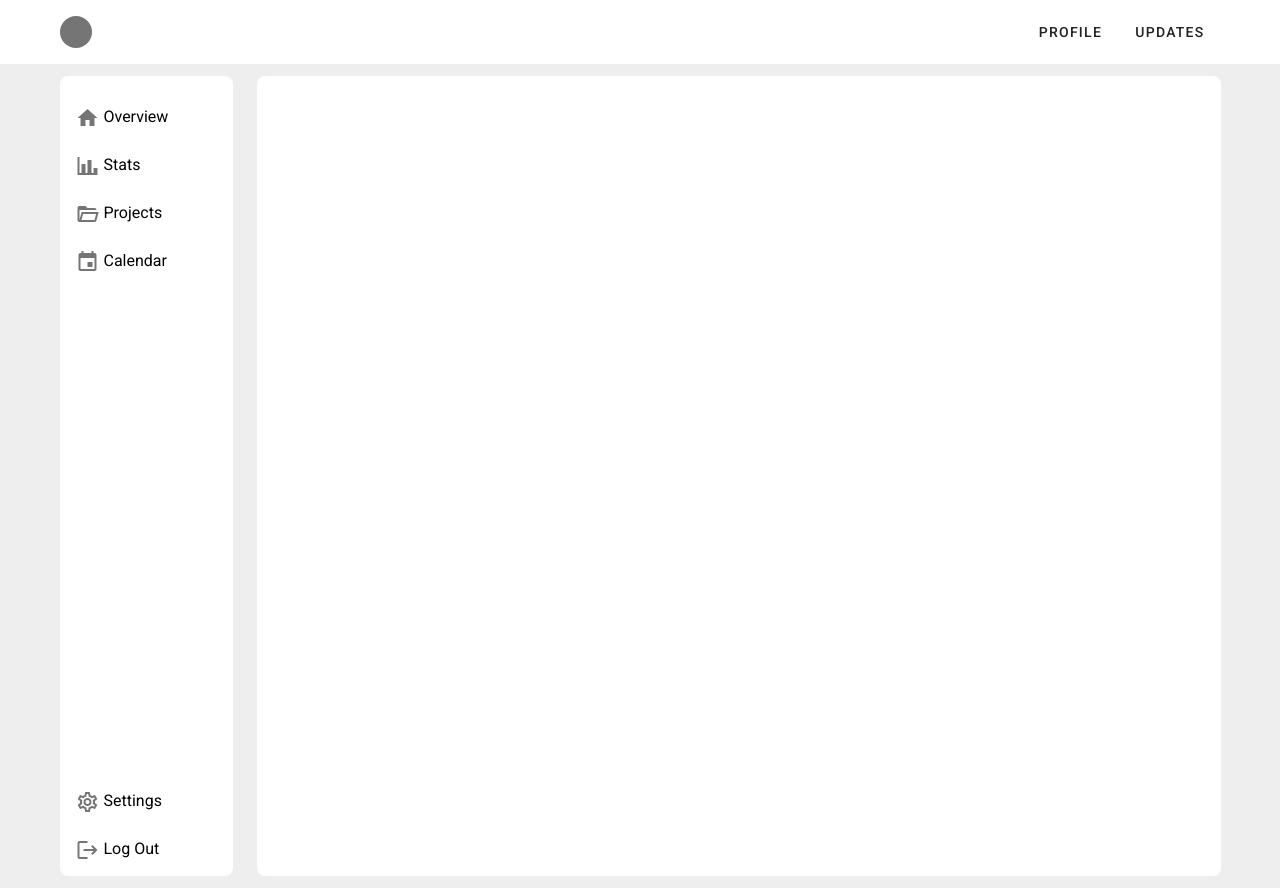
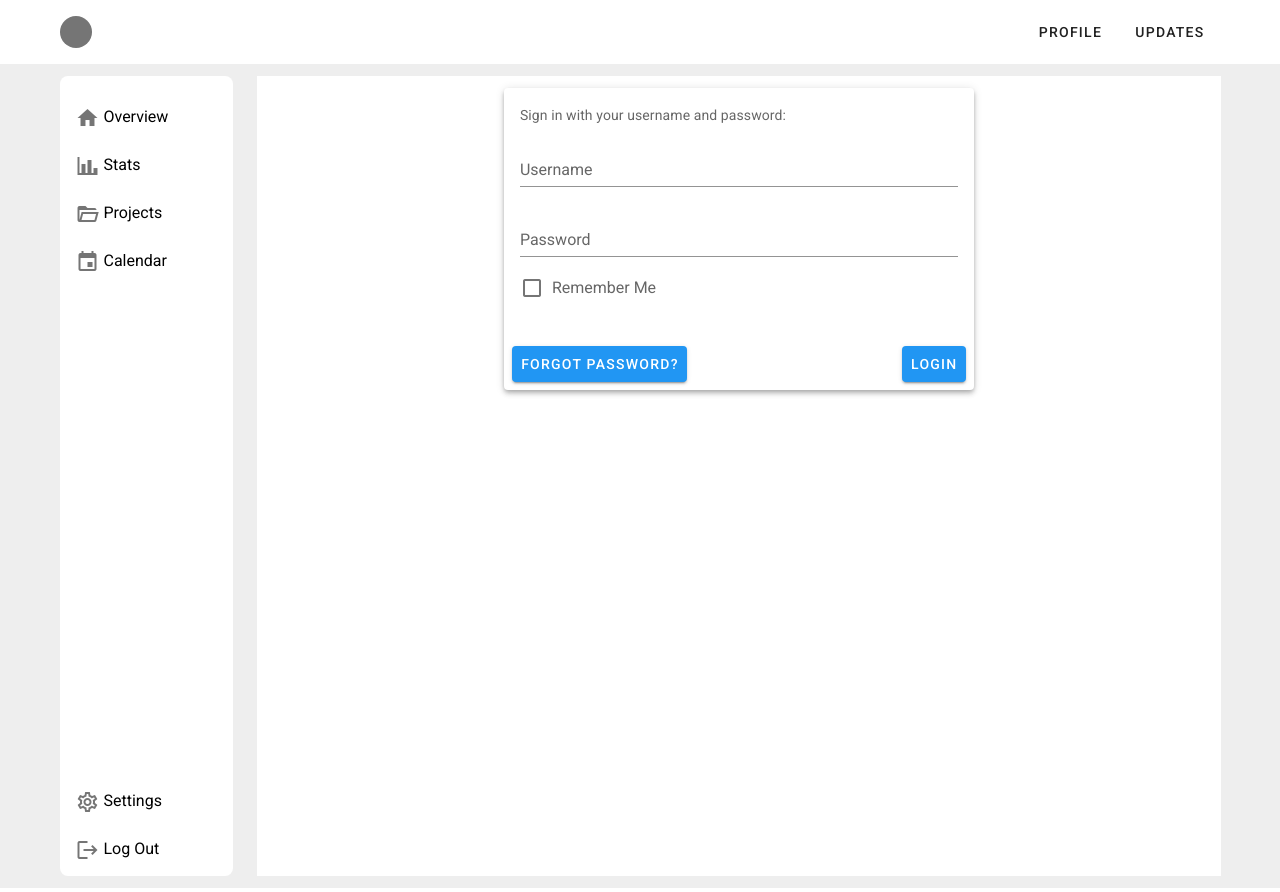
Before and after one commit to busrablt/Vue-Project, a Vue app: page /signin in a window 1280 px wide. Built offline with nearby package versions, Linux system fonts and the light colour scheme.

Commit message:
signin added

```diff
--- /dev/null
+++ b/src/components/Signin.vue
@@ -0,0 +1,56 @@
+<template>
+ <div id="app">
+  <v-app  id="inspire">
+    <v-container>
+      <v-layout wrap>
+        <v-flex sm12 md6 offset-md3>
+          <v-card elevation="4" light tag="section">
+            <v-card-text>
+              <p>Sign in with your username and password:</p>
+              <v-form>
+                <v-text-field
+                              outline
+                              label="Username"
+                              type="text"
+                              v-model="username"></v-text-field>
+                <v-text-field
+                              outline
+                              hide-details
+                              label="Password"
+                              type="password"
+                              v-model="password"></v-text-field>
+                            <v-checkbox
+                                v-model="checkbox"
+                                :label="'Remember Me'"
+                            >
+                            </v-checkbox>
+              </v-form>
+            </v-card-text>
+            <v-card-actions >
+              <v-btn color="info" flat>
+                Forgot password?
+              </v-btn>
+              <v-spacer></v-spacer>
+              <v-btn color="info" >
+                Login
+              </v-btn>
+            </v-card-actions>
+          </v-card>
+        </v-flex>
+      </v-layout>
+    </v-container>
+  </v-app>
+</div>
+</template>
+
+<script>
+export default {
+   data () {
+    return {
+      checkbox: false,
+      password: null,
+      username: null
+    }
+  }
+}
+</script>
--- a/src/router/index.js
+++ b/src/router/index.js
@@ -1,6 +1,7 @@
 import Vue from "vue";
 import VueRouter from "vue-router";
 import Home from "../views/Home.vue";
+import Signin from "../components/Signin.vue"
 
 Vue.use(VueRouter);
 
@@ -9,6 +10,11 @@ const routes = [
     path: "/",
     name: "Home",
     component: Home,
+  },
+  {
+    path: "/signin",
+    name: "Signin",
+    component: Signin,
   },
   {
     path: "/stats",
```
